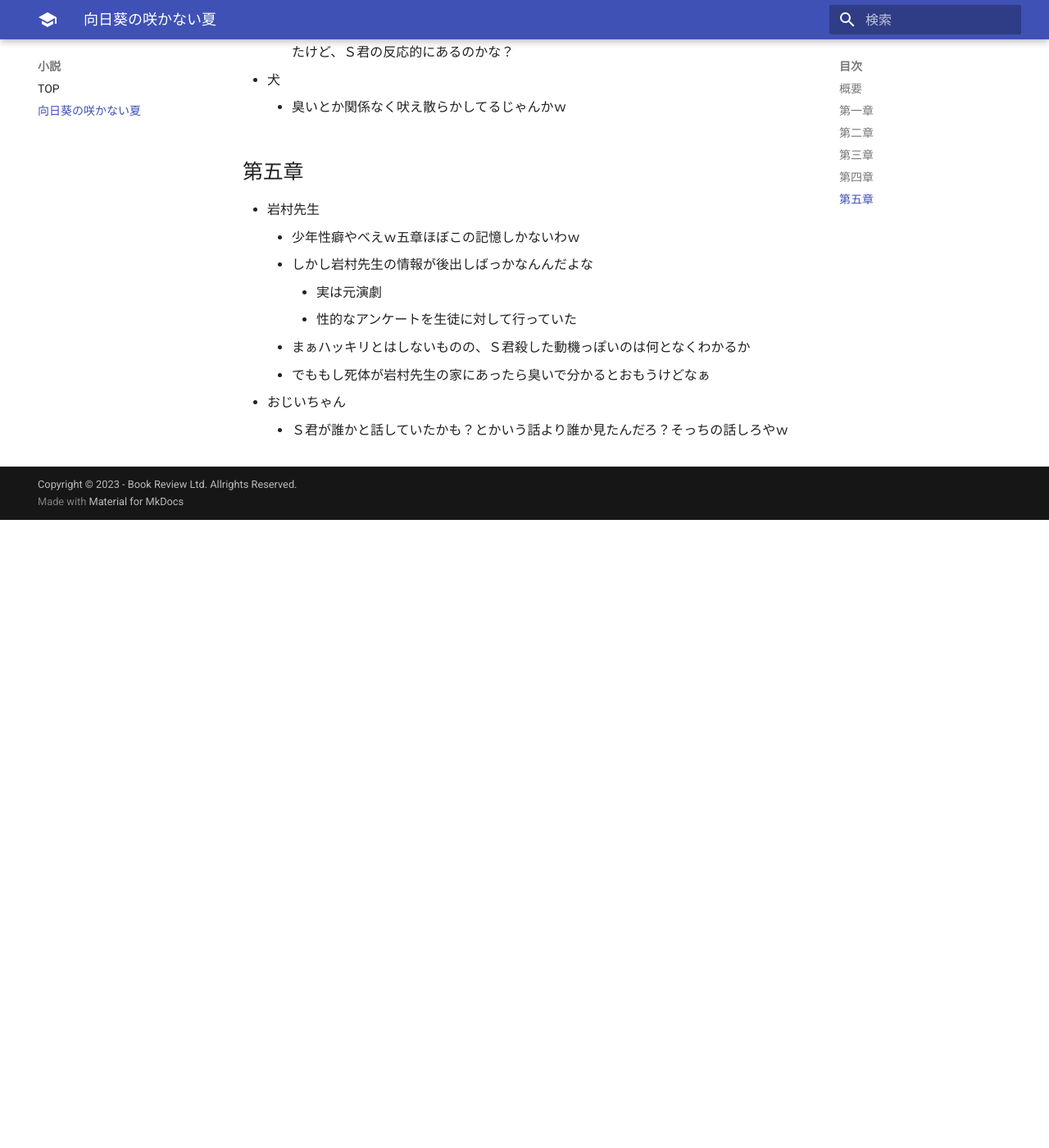
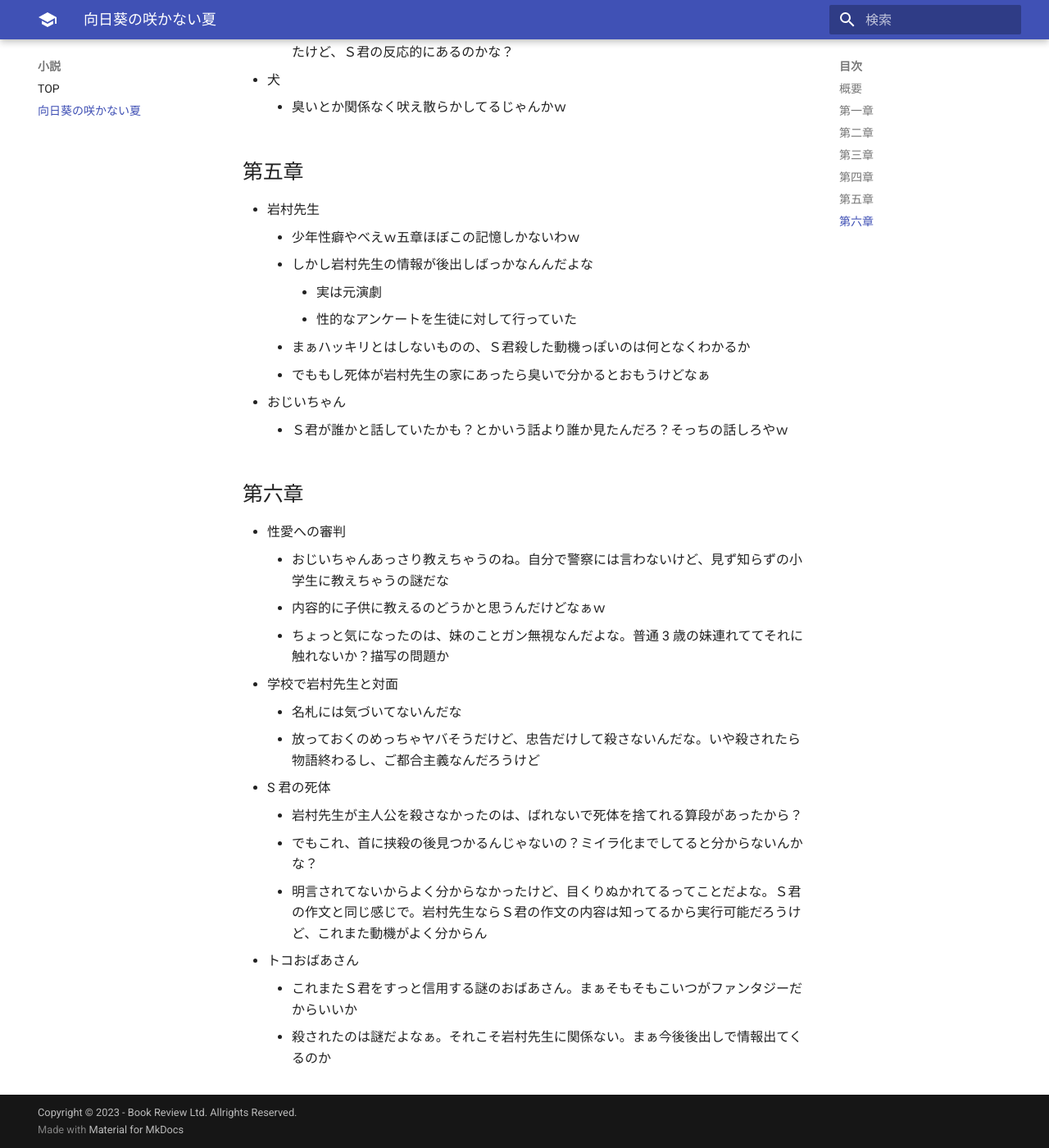
Before and after one commit to waderaku/book, an MkDocs documentation site: the page built from docs/docs/030.novel/010.himawarinosakanainatsu/index.md, in a window 1280 px wide and 1400 px high, scrolled down 2311 px. Shown: the whole window at 82% size. Built offline with MkDocs 1.6.1 and Material for MkDocs 9.7.7, drawn with Linux system fonts in a browser that asks for light colours; before the commit the page ends 2945 px from its top, so only the background shows below that.

Commit message:
#1 第六章執筆

```diff
--- a/docs/docs/030.novel/010.himawarinosakanainatsu/index.md
+++ b/docs/docs/030.novel/010.himawarinosakanainatsu/index.md
@@ -68,3 +68,20 @@
     -   でももし死体が岩村先生の家にあったら臭いで分かるとおもうけどなぁ
 -   おじいちゃん
     -   Ｓ君が誰かと話していたかも？とかいう話より誰か見たんだろ？そっちの話しろやｗ
+
+## 第六章
+
+-   性愛への審判
+    -   おじいちゃんあっさり教えちゃうのね。自分で警察には言わないけど、見ず知らずの小学生に教えちゃうの謎だな
+    -   内容的に子供に教えるのどうかと思うんだけどなぁｗ
+    -   ちょっと気になったのは、妹のことガン無視なんだよな。普通 3 歳の妹連れててそれに触れないか？描写の問題か
+-   学校で岩村先生と対面
+    -   名札には気づいてないんだな
+    -   放っておくのめっちゃヤバそうだけど、忠告だけして殺さないんだな。いや殺されたら物語終わるし、ご都合主義なんだろうけど
+-   S 君の死体
+    -   岩村先生が主人公を殺さなかったのは、ばれないで死体を捨てれる算段があったから？
+    -   でもこれ、首に挟殺の後見つかるんじゃないの？ミイラ化までしてると分からないんかな？
+    -   明言されてないからよく分からなかったけど、目くりぬかれてるってことだよな。Ｓ君の作文と同じ感じで。岩村先生ならＳ君の作文の内容は知ってるから実行可能だろうけど、これまた動機がよく分からん
+-   トコおばあさん
+    -   これまたＳ君をすっと信用する謎のおばあさん。まぁそもそもこいつがファンタジーだからいいか
+    -   殺されたのは謎だよなぁ。それこそ岩村先生に関係ない。まぁ今後後出しで情報出てくるのか
```
